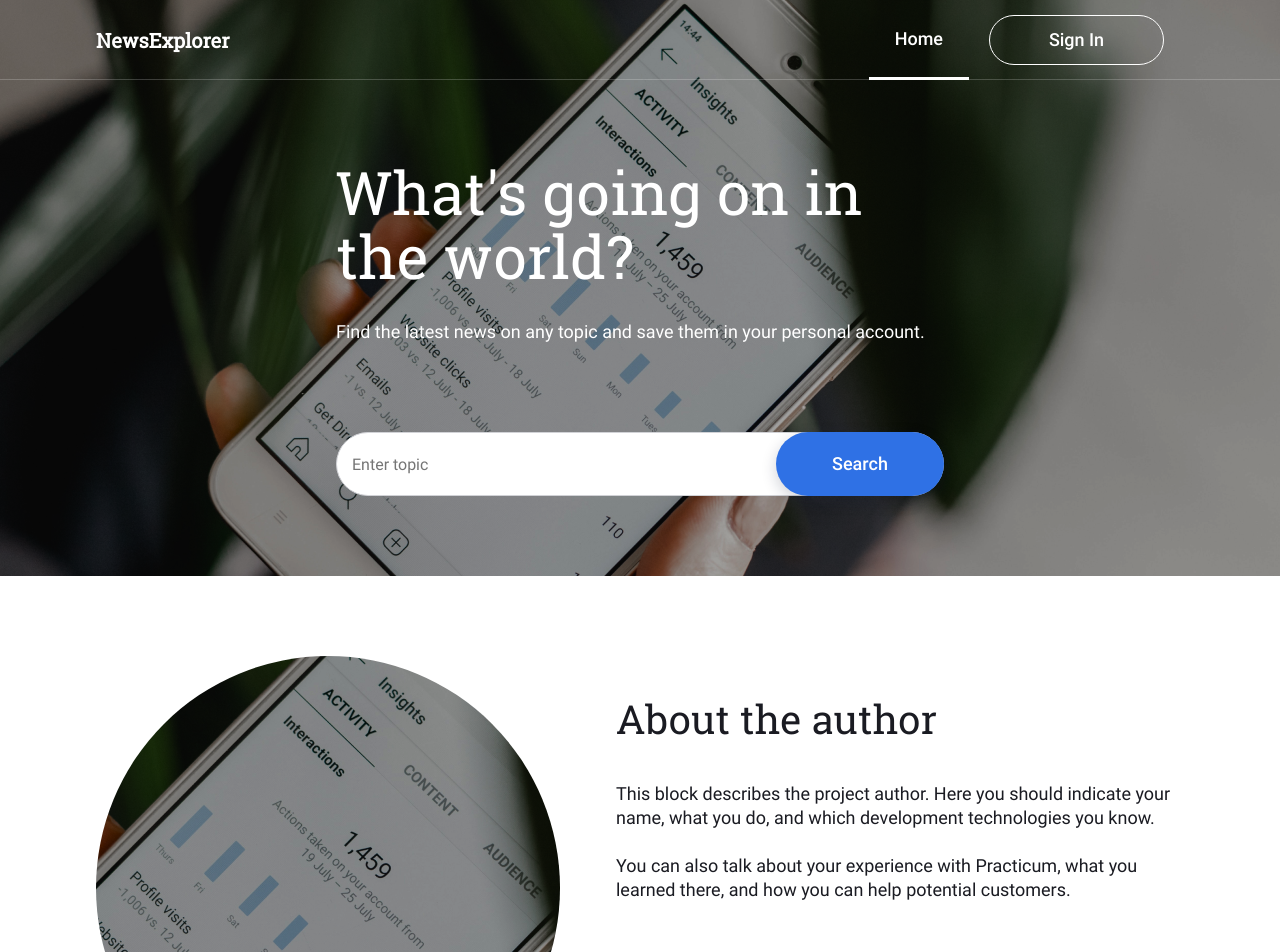
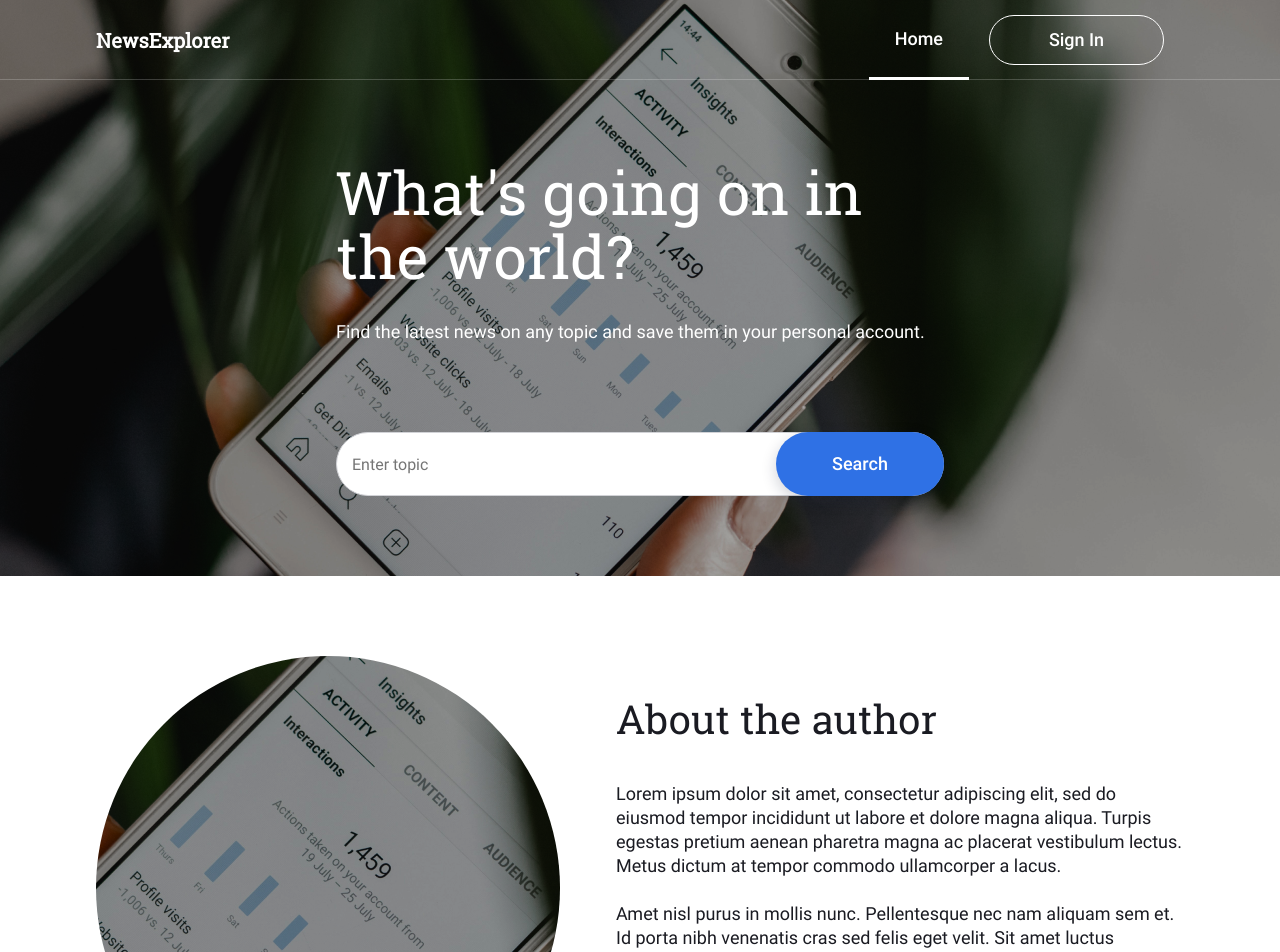
Before and after one commit to iralvin/news-explorer-frontend, a React (Create React App) app: page / in a window 1280 px wide. Shown: the top 952 px of the page. Built offline with nearby package versions, Linux system fonts and the light colour scheme.

Commit message:
Update About.js

```diff
--- a/src/components/About/About.js
+++ b/src/components/About/About.js
@@ -8,12 +8,10 @@ function About(props) {
         <div className='about__text-container'>
           <p className='about__text about__text_subtitle'>About the author</p>
           <p className='about__text about__text_description'>
-            This block describes the project author. Here you should indicate
-            your name, what you do, and which development technologies you know.
+            Lorem ipsum dolor sit amet, consectetur adipiscing elit, sed do eiusmod tempor incididunt ut labore et dolore magna aliqua. Turpis egestas pretium aenean pharetra magna ac placerat vestibulum lectus. Metus dictum at tempor commodo ullamcorper a lacus.
             <br/>
             <br/>
-            You can also talk about your experience with Practicum, what you
-            learned there, and how you can help potential customers.
+            Amet nisl purus in mollis nunc. Pellentesque nec nam aliquam sem et. Id porta nibh venenatis cras sed felis eget velit. Sit amet luctus venenatis lectus magna fringilla urna.
           </p>
         </div>
       </div>
```
